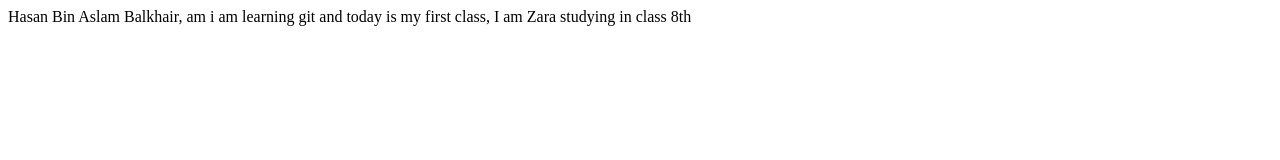
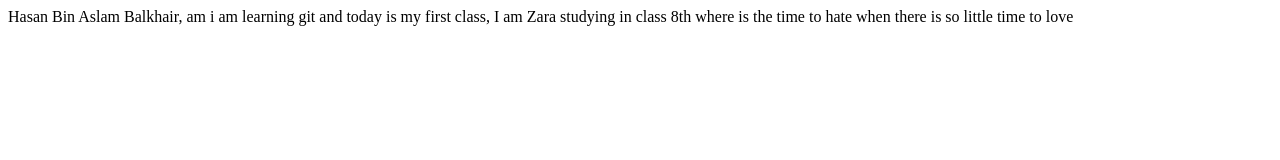
Before and after one commit to balkhair786/mygit, a plain HTML site: page Index.html in a window 1280 px wide. Drawn offline with Linux system fonts and the light colour scheme.

Commit message:
this is my first dialogue song

```diff
--- a/Index.html
+++ b/Index.html
@@ -1 +1,3 @@
-<p>Hasan Bin Aslam Balkhair, am i am learning git and today is my first class, I am Zara studying in class 8th</p>
+<p>Hasan Bin Aslam Balkhair, am i am learning git and today is my first class, I am Zara studying in class 8th
+    where is the time to hate when there is so little time to love
+</p>
```
